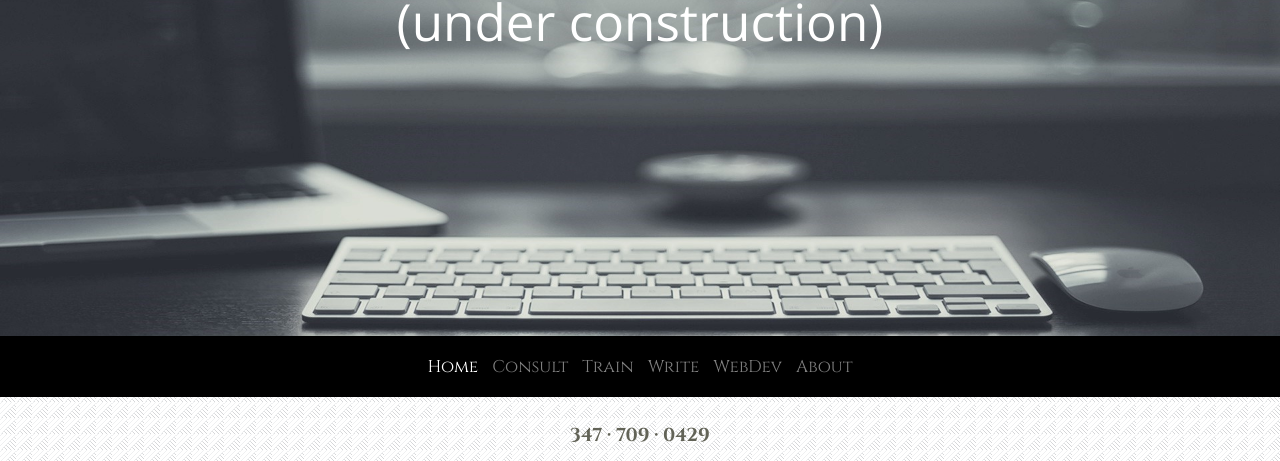
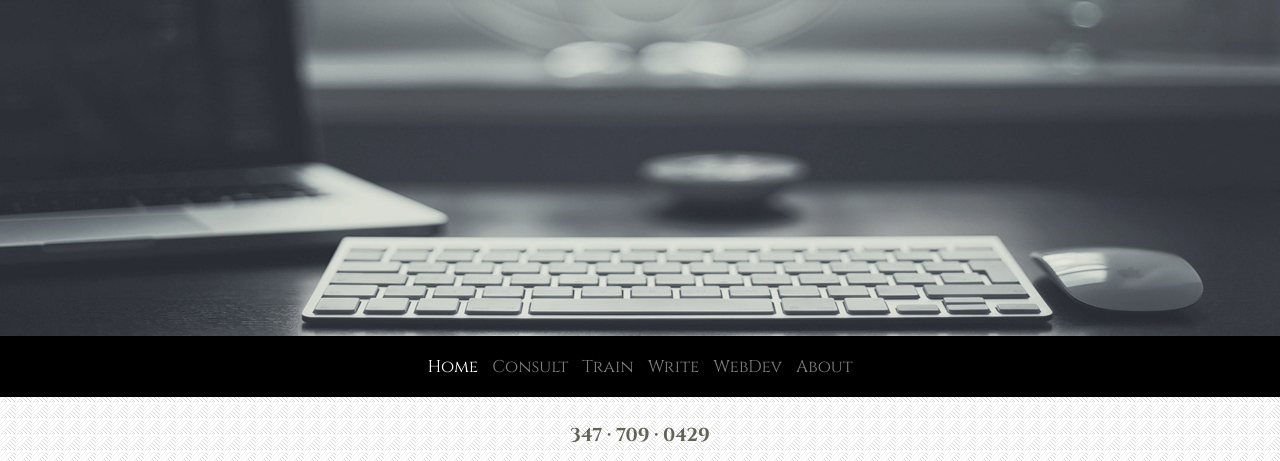
Before and after one commit to rmessing/rmessing.github.io, a plain HTML site: page index.html in a window 1280 px wide. Shown: the part 238-699 px from the top of the page. Drawn offline with nearby package versions, Linux system fonts and the light colour scheme.

Commit message:
took out "under construction"

```diff
--- a/index.html
+++ b/index.html
@@ -14,7 +14,7 @@
 
 			<header>
 					<strong><h1 style="font-size: 6vw; margin-bottom: 0px;" class="move_down">Kotel Group</h1></strong>
-					<h10 class="name", style="font-family: open sans;">(under construction)</h10>
+<!-- 					<h10 class="name", style="font-family: open sans;">(under construction)</h10>  -->
 
 			</header>
 
```
